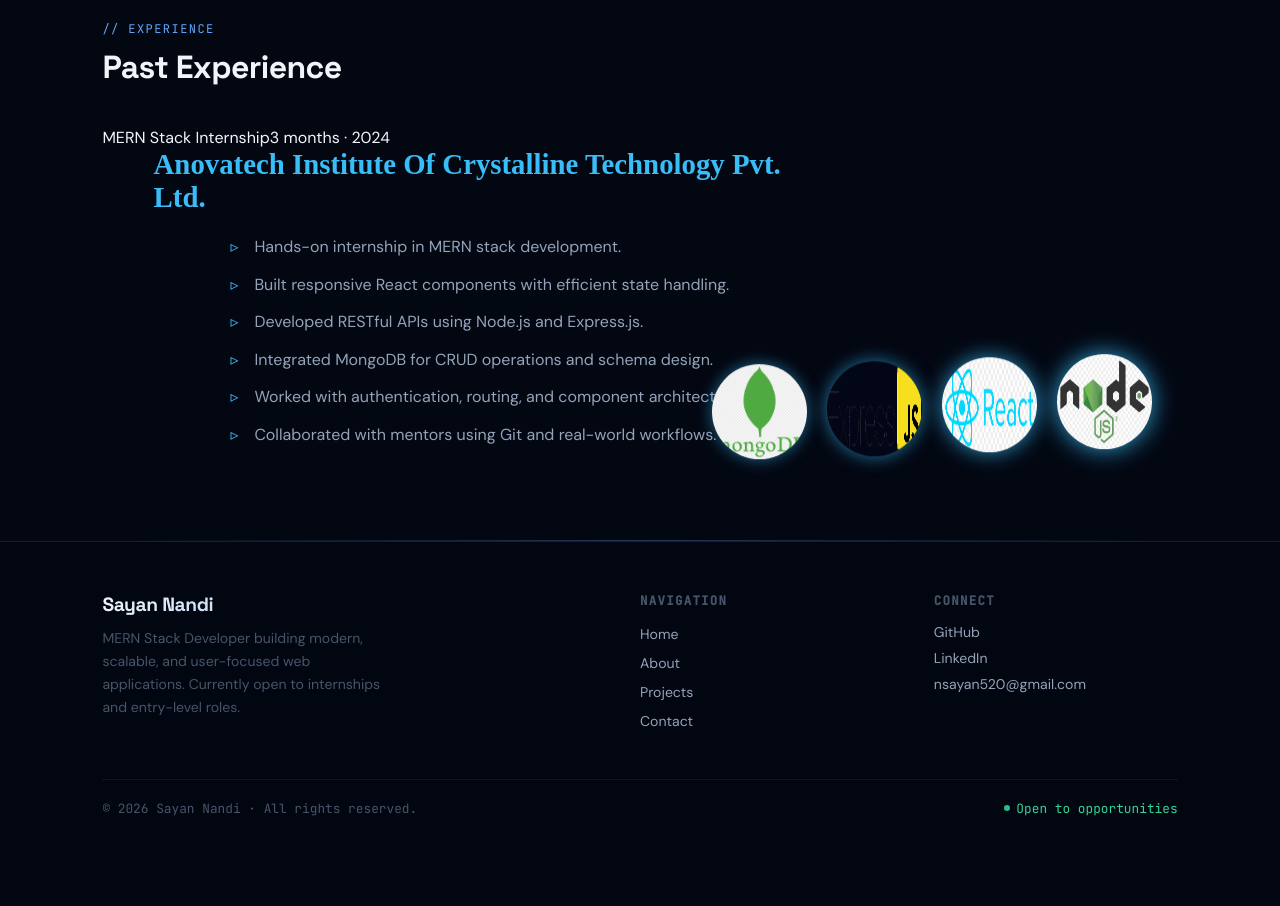
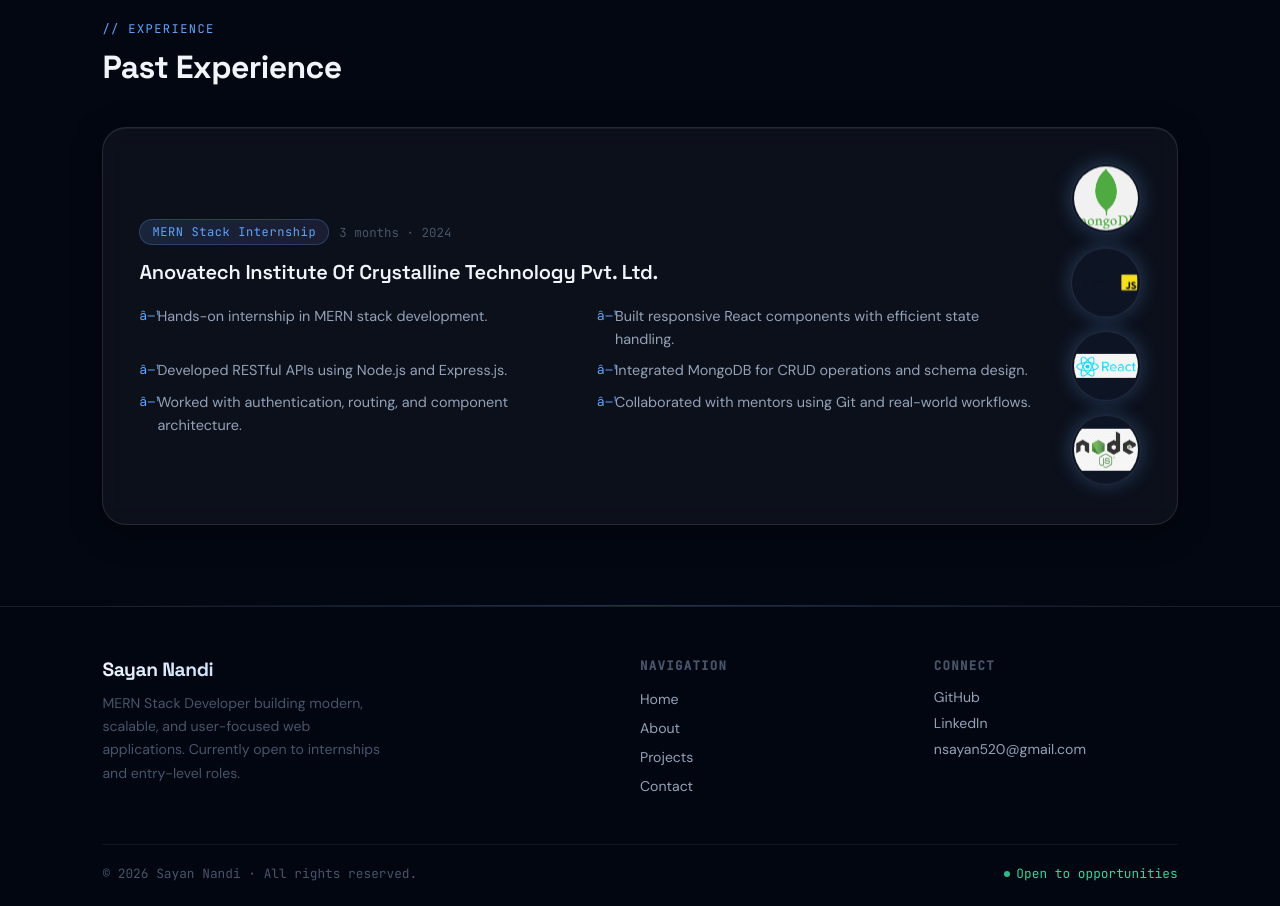
Before and after one commit to sayan234-py/Portfolio, a React (Create React App) app in the folder portflio/: page / in a window 1280 px wide. Shown: the part 860-1766 px from the top of the page. Before the commit the page ends 1701 px from the top, so only its background shows below. Built offline with nearby package versions, Linux system fonts and the light colour scheme.

Commit message:
Refactor PastExp styles for improved layout and design

```diff
--- a/portflio/src/Components/PastExp/PastExp.css
+++ b/portflio/src/Components/PastExp/PastExp.css
@@ -1,106 +1,130 @@
+/* ===================== PAST EXP ===================== */
+
 .past-exp {
-  display: flex;
-  justify-content: flex-start;
-  align-items: flex-end;
-  gap: 80px;
+  background: var(--glass-bg);
+  border: 1px solid var(--glass-border);
+  backdrop-filter: var(--blur-sm);
+  -webkit-backdrop-filter: var(--blur-sm);
+  border-radius: var(--radius-lg);
+  padding: 36px 36px 32px;
+  box-shadow: var(--shadow-card);
+  display: grid;
+  grid-template-columns: 1fr auto;
+  gap: 40px;
+  align-items: center;
+  transition: var(--transition);
 }
 
-
-
-.content {
-  max-width: 100%;
+.past-exp:hover {
+  border-color: rgba(96,165,250,0.2);
+  box-shadow: 0 12px 40px rgba(96,165,250,0.08), var(--shadow-card);
 }
 
+.exp-meta {
+  display: flex;
+  align-items: center;
+  gap: 10px;
+  margin-bottom: 14px;
+  flex-wrap: wrap;
+}
+
+.exp-badge {
+  background: linear-gradient(135deg, rgba(96,165,250,0.15), rgba(167,139,250,0.1));
+  border: 1px solid rgba(96,165,250,0.25);
+  border-radius: 30px;
+  padding: 4px 12px;
+  font-size: 0.75rem;
+  font-family: 'JetBrains Mono', monospace;
+  color: var(--accent);
+  letter-spacing: 0.05em;
+}
+
+.exp-duration {
+  font-size: 0.78rem;
+  color: var(--text-muted);
+  font-family: 'JetBrains Mono', monospace;
+}
 
 .company {
-  width: 49vw;
-  font-family: "Pacifico", cursive;
-  font-size: 1.8rem;
-  color: #38bdf8;
+  font-family: 'Space Grotesk', sans-serif;
+  font-size: 1.25rem;
+  font-weight: 600;
+  color: var(--text-primary);
+  line-height: 1.3;
   margin-bottom: 20px;
-  margin-left: 4vw;
-  /* background-color: #94a3b8; */
+  letter-spacing: -0.01em;
 }
-
 
 .desc {
   list-style: none;
-  padding-left: 0;
-  margin-left: 10vw;
+  padding: 0;
+  display: grid;
+  grid-template-columns: 1fr 1fr;
+  gap: 8px 24px;
 }
 
 .desc li {
   position: relative;
-  padding-left: 24px;
-  margin-bottom: 12px;
-  color: #94a3b8;
+  padding-left: 18px;
+  color: var(--text-secondary);
   line-height: 1.6;
-  font-size: 1rem;
+  font-size: 0.9rem;
 }
 
 .desc li::before {
-  content: "▹";
+  content: "â–¹";
   position: absolute;
   left: 0;
-  color: #38bdf8;
+  color: var(--accent);
+  font-size: 0.85rem;
 }
 
-
-
+/* Tech logos */
 .tech {
   display: flex;
-  gap: 20px;
+  flex-direction: column;
+  gap: 16px;
   align-items: center;
-  position: absolute;
-  right: 10vw;
 }
 
-
 .tech img {
-  width: 95px;
-  height: 95px;
+  width: 70px;
+  height: 70px;
   border-radius: 50%;
-  background: #020617;
-  /* padding: 1px; */
-  box-shadow: 0 0 15px rgba(56, 189, 248, 0.6);
+  background: var(--bg-surface);
+  padding: 2px;
+  border: 1px solid var(--glass-border);
+  box-shadow: 0 0 20px rgba(96, 165, 250, 0.3);
   animation: float 3s ease-in-out infinite;
+  object-fit: contain;
+  transition: var(--transition);
 }
 
+.tech img:hover {
+  box-shadow: 0 0 30px rgba(96, 165, 250, 0.6);
+  transform: scale(1.08);
+}
 
 .tech img:nth-child(2) { animation-delay: 0.3s; }
 .tech img:nth-child(3) { animation-delay: 0.6s; }
 .tech img:nth-child(4) { animation-delay: 0.9s; }
 
-
 @keyframes float {
-  0% {
-    transform: translateY(0);
-    box-shadow: 0 0 15px rgba(56, 189, 248, 0.5);
-  }
-  50% {
-    transform: translateY(-12px);
-    box-shadow: 0 0 25px rgba(56, 189, 248, 0.9);
-  }
-  100% {
-    transform: translateY(0);
-    box-shadow: 0 0 15px rgba(56, 189, 248, 0.5);
-  }
+  0%, 100% { transform: translateY(0); }
+  50%       { transform: translateY(-8px); }
 }
-
-
 
 @media (max-width: 900px) {
   .past-exp {
-    flex-direction: column;
-    align-items: center;
-    text-align: center;
+    grid-template-columns: 1fr;
+    padding: 28px 24px;
   }
-
-  .content {
-    max-width: 100%;
+  .tech {
+    flex-direction: row;
+    justify-content: center;
+    flex-wrap: wrap;
   }
-
-  .tech {
-    margin-top: 30px;
+  .desc {
+    grid-template-columns: 1fr;
   }
 }
```
